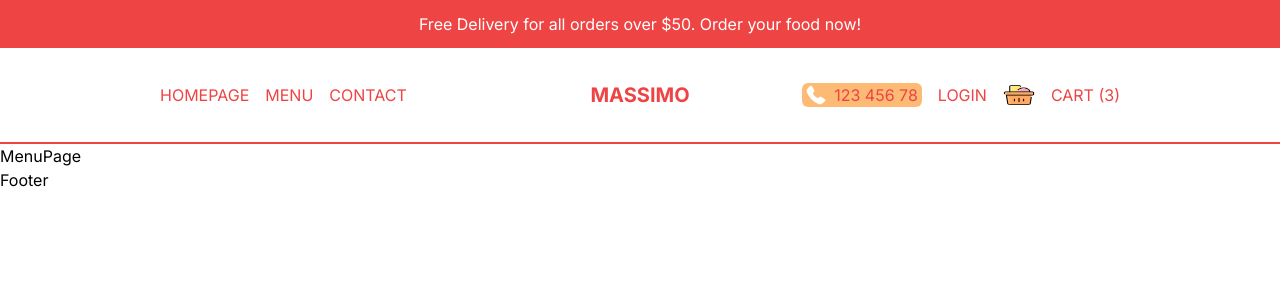
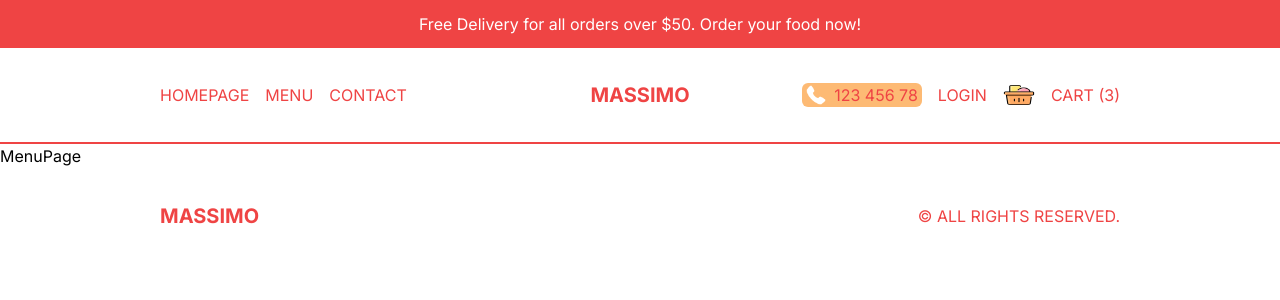
Before and after one commit to codeplan73/resturant-ui, a Next.js app: page /menu in a window 1280 px wide. Shown: the top 300 px of the page. Built offline with nearby package versions, Linux system fonts and the light colour scheme.

Commit message:
completed footer section

```diff
--- a/src/components/Footer.tsx
+++ b/src/components/Footer.tsx
@@ -1,7 +1,15 @@
+import Link from 'next/link'
 import React from 'react'
 
 const Footer = () => {
-  return <div>Footer</div>
+  return (
+    <div className="h-12 md:h-24 p-4 lg:px-20 xl:px-40 text-red-500 flex items-center justify-between">
+      <Link href="/" className="font-bold text-xl">
+        MASSIMO
+      </Link>
+      <p>© ALL RIGHTS RESERVED.</p>
+    </div>
+  )
 }
 
 export default Footer
```
